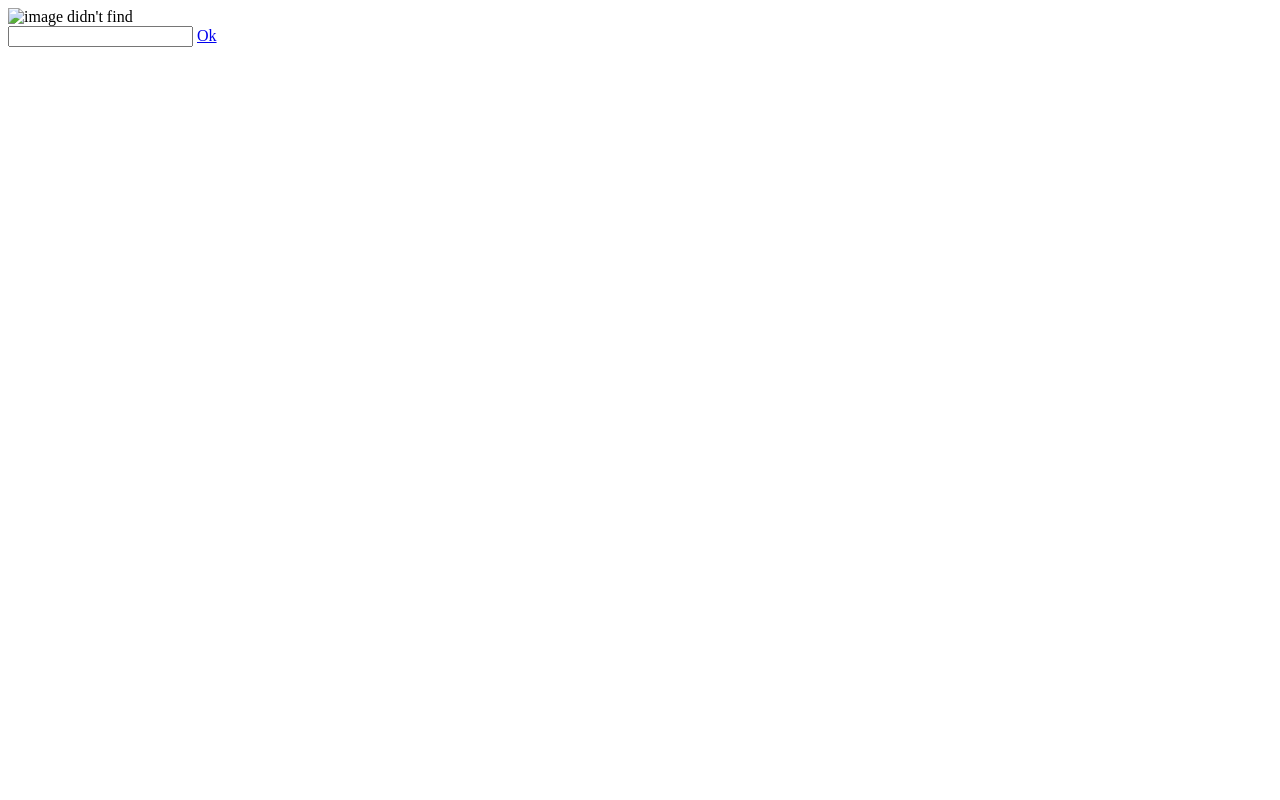
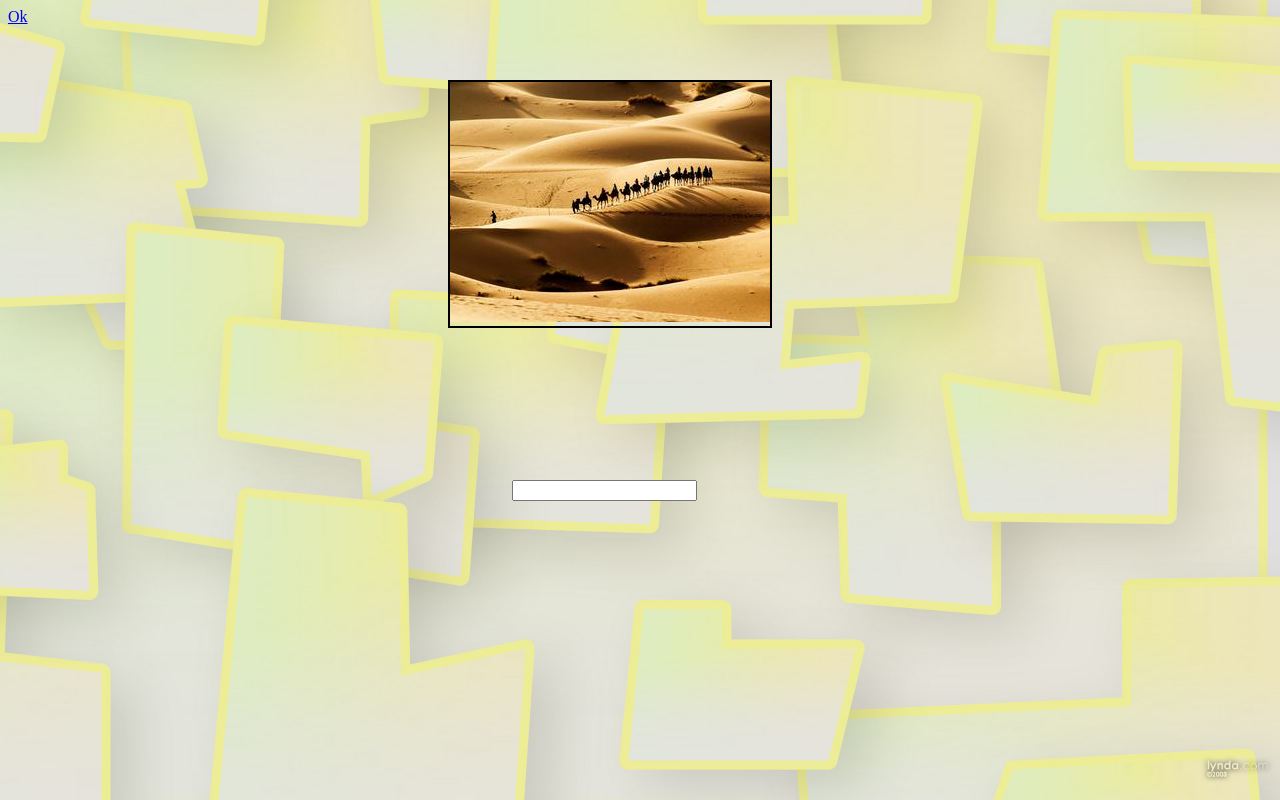
Before and after one commit to dimadenisenko/web-site, a plain HTML site: page html/page_game_1.html in a window 1280 px wide. Drawn offline with Linux system fonts and the light colour scheme.

Commit message:
added slesh in path of files and pictures

```diff
--- a/html/page_game_1.html
+++ b/html/page_game_1.html
@@ -3,16 +3,15 @@
 <head>
     <meta charset="UTF-8">
 
-
-
     <title>Association</title>
+    <link rel="stylesheet" href="/css/stylePageOfGame1.css">
 
 </head>
 
 <body>
 
 <div id = "desert">
-    <img src="images/p.jpg" alt="image didn't find">
+    <img src="/images/p.jpg" alt="image didn't find">
 </div>
 
 <input type="text" id = "textBoxFirstPage" class = "textBoxs">
```
